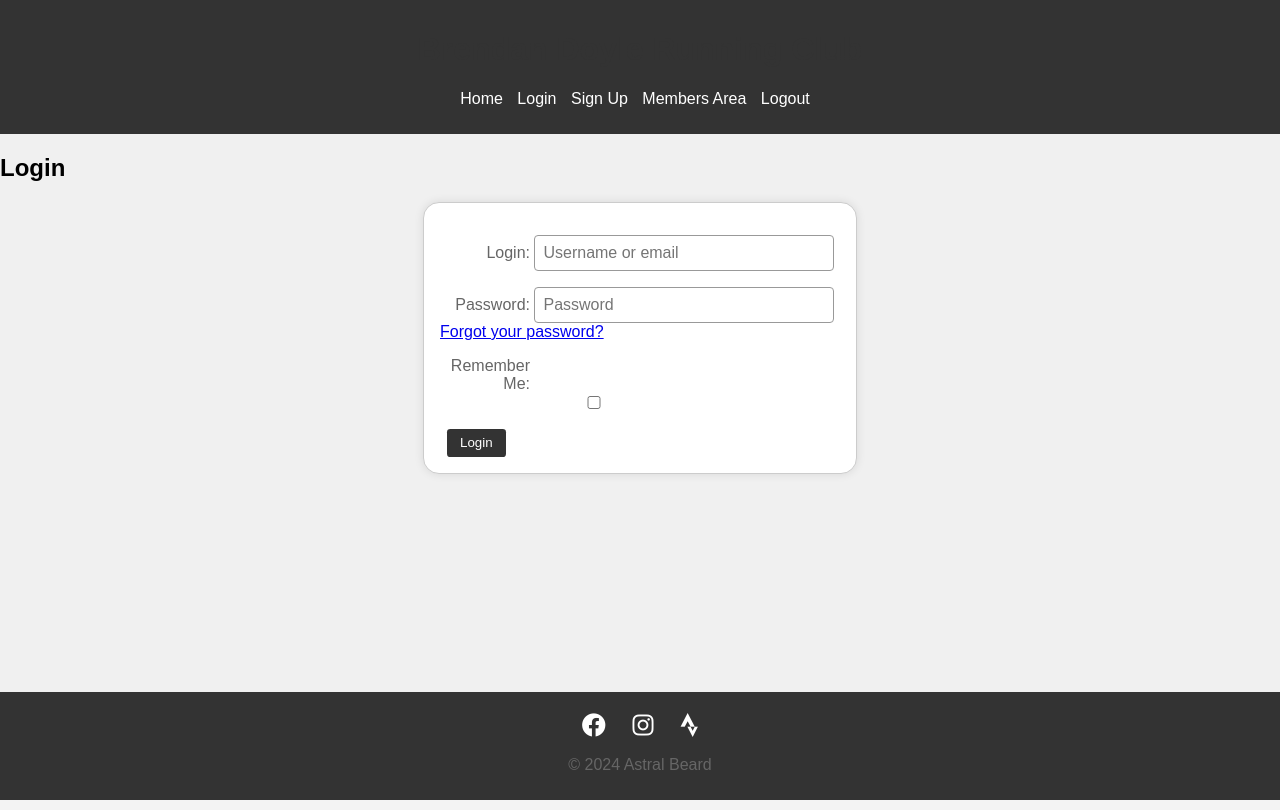
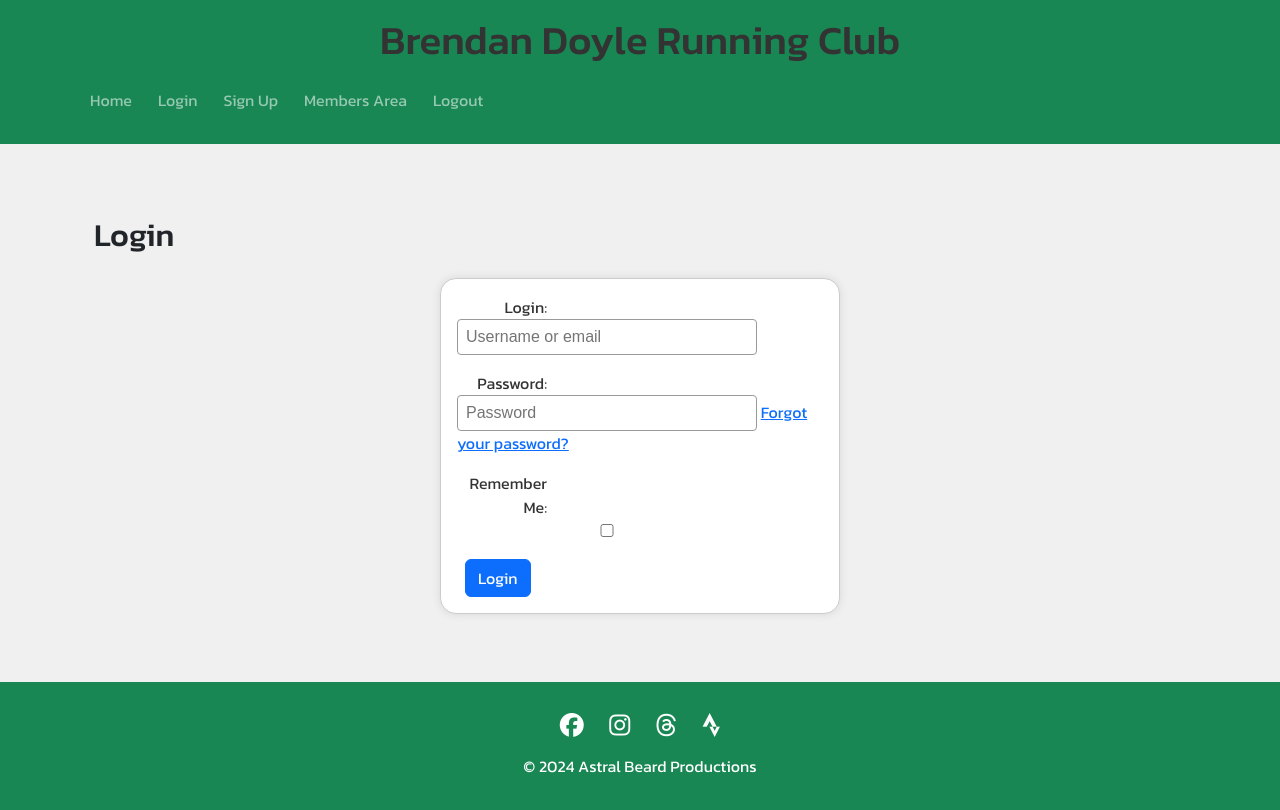
Before and after one commit to BrianMcConway/brendan-doyle-running-club, a Django app: page /account/login/ in a window 1280 px wide. Run offline with Django 5.2, Linux system fonts and the light colour scheme; some libraries are stand-ins or nearby versions.

Commit message:
Import google fonts, fix social icon not displaying, add styling and test for css cache issue.

```diff
--- a/static/css/style.css
+++ b/static/css/style.css
@@ -1,12 +1,17 @@
+@import url('https://fonts.googleapis.com/css2?family=Anton&family=Kanit:ital,wght@0,100;0,200;0,300;0,400;0,500;0,600;1,100;1,200;1,300;1,400;1,500&family=Lato:wght@300&family=Oswald:wght@200;300;400;500;600;700&display=swap');
+
 body {
-    font-family: Arial, sans-serif;
+    font-family: Kanit, sans-serif;
     background-color: #f0f0f0;
     margin: 0;
     padding: 0;
+    display: flex;
+    flex-direction: column;
+    min-height: 100vh;
 }
 
 header {
-    background-color: #333;
+    background-color: #65EB5E;
     color: #fff;
     padding: 10px 0;
     text-align: center;
@@ -32,17 +37,20 @@
 }
 
 p {
-    color: #666;
+    font-family: Kanit, sans-serif;
+    color: #fff;
+}
+
+main {
+    flex: 1;
 }
 
 footer {
-    background-color: #333;
+    background-color: #65EB5E;
     color: #fff;
     text-align: center;
     padding: 10px 0;
-    position: fixed;
     width: 100%;
-    bottom: 0;
 }
 
 .social-icons {
@@ -57,7 +65,7 @@
 }
 
 .social-icons a:hover {
-    color: #ddd;
+    color: #dae4da;
 }
 
 /* Form styles */
@@ -79,8 +87,8 @@
     display: inline-block;
     width: 90px;
     text-align: right;
+    color: #333;
 }
-
 input, textarea {
     font: 1em sans-serif;
     width: 300px;
--- a/templates/account/login.html
+++ b/templates/account/login.html
@@ -3,10 +3,12 @@
 {% block title %}Login{% endblock %}
 
 {% block content %}
-<h2>Login</h2>
-<form method="POST" action="{% url 'account_login' %}">
-    {% csrf_token %}
-    {{ form.as_p }}
-    <button type="submit">Login</button>
-</form>
+<div class="container">
+    <h2 class="my-4">Login</h2>
+    <form method="POST" action="{% url 'account_login' %}" class="needs-validation" novalidate>
+        {% csrf_token %}
+        {{ form.as_p }}
+        <button type="submit" class="btn btn-primary">Login</button>
+    </form>
+</div>
 {% endblock %}
--- a/templates/account/signup.html
+++ b/templates/account/signup.html
@@ -7,6 +7,6 @@
 <form method="POST" action="{% url 'account_signup' %}">
     {% csrf_token %}
     {{ form.as_p }}
-    <button type="submit">Sign Up</button>
+    <button type="submit" class="btn btn-primary">Sign Up</button>
 </form>
 {% endblock %}
--- a/templates/base.html
+++ b/templates/base.html
@@ -5,40 +5,55 @@
     <meta name="viewport" content="width=device-width, initial-scale=1.0">
     <title>{% block title %}Brendan Doyle Running Club{% endblock %}</title>
     {% load static %}
+    <link rel="stylesheet" href="https://cdnjs.cloudflare.com/ajax/libs/bootstrap/5.2.3/css/bootstrap.min.css"
+          integrity="sha512-SbiR/eusphKoMVVXysTKG/7VseWii+Y3FdHrt0EpKgpToZeemhqHeZeLWLhJutz/2ut2Vw1uQEj2MbRF+TVBUA=="
+          crossorigin="anonymous" referrerpolicy="no-referrer">
     <link rel="stylesheet" href="{% static 'css/style.css' %}">
     <link rel="stylesheet" href="https://cdnjs.cloudflare.com/ajax/libs/font-awesome/6.0.0-beta3/css/all.min.css">
     <link rel="icon" type="image/x-icon" href="{% static 'images/favicon.ico' %}">
 </head>
-<body>
-    <header>
-        <h1>Brendan Doyle Running Club</h1>
-        <nav>
-            <ul>
-                <li><a href="{% url 'home' %}">Home</a></li>
-                <li><a href="{% url 'account_login' %}">Login</a></li>
-                <li><a href="{% url 'account_signup' %}">Sign Up</a></li>
-                <li><a href="{% url 'members' %}">Members Area</a></li>
-                <li><a href="{% url 'account_logout' %}">Logout</a></li>
-            </ul>
+<body class="d-flex flex-column min-vh-100">
+    <header class="bg-success text-white py-3">
+        <h1 class="text-center">Brendan Doyle Running Club</h1>
+        <nav class="navbar navbar-expand-lg navbar-dark bg-success">
+            <div class="container">
+                <ul class="navbar-nav mr-auto">
+                    <li class="nav-item"><a class="nav-link" href="{% url 'home' %}">Home</a></li>
+                    <li class="nav-item"><a class="nav-link" href="{% url 'account_login' %}">Login</a></li>
+                    <li class="nav-item"><a class="nav-link" href="{% url 'account_signup' %}">Sign Up</a></li>
+                    <li class="nav-item"><a class="nav-link" href="{% url 'members' %}">Members Area</a></li>
+                    <li class="nav-item"><a class="nav-link" href="{% url 'account_logout' %}">Logout</a></li>
+                </ul>
+            </div>
         </nav>
     </header>
-    <main>
+    <main class="flex-grow-1 container my-5">
         {% block content %}
         {% endblock %}
     </main>
-    <footer>
-        <div class="social-icons" id="icons">
-            <a href="https://www.facebook.com/profile.php?id=100063469122895" target="_blank" rel="noopener" aria-label="Find us on Facebook (link opens in a new tab)">
-                <i class="fab fa-facebook"></i>
+    <footer class="bg-success text-white text-center py-3">
+        <div class="social-icons">
+            <a href="https://www.facebook.com/profile.php?id=100063469122895" target="_blank" rel="noopener"
+               aria-label="Find us on Facebook (link opens in a new tab)">
+                <i class="fa-brands fa-facebook"></i>
             </a>
-            <a href="https://www.instagram.com/royal_canal_run_longford_/?hl=en" target="_blank" rel="noopener" aria-label="Find us on Instagram (link opens in a new tab)">
-                <i class="fab fa-instagram"></i>
+            <a href="https://www.instagram.com/royal_canal_run_longford_/?hl=en" target="_blank" rel="noopener"
+               aria-label="Find us on Instagram (link opens in a new tab)">
+                <i class="fa-brands fa-instagram"></i>
+            </a>
+            <a href="https://www.threads.net/@royal_canal_run_longford_" target="_blank" rel="noopener"
+               aria-label="Find us on Threads (link opens in a new tab)">
+                <i class="fa-brands fa-threads"></i>
             </a>
             <a href="https://www.strava.com/clubs/941049" target="_blank" rel="noopener" aria-label="Find us on Strava (link opens in a new tab)">
-                <i class="fab fa-strava"></i>
+                <i class="fa-brands fa-strava"></i>
             </a>
         </div>
-        <p>&copy; 2024 Astral Beard</p>
+        <p>&copy; 2024 Astral Beard Productions</p>
     </footer>
+    <script src="https://cdnjs.cloudflare.com/ajax/libs/bootstrap/5.2.3/js/bootstrap.min.js"
+            integrity="sha512-1/RvZTcCDEUjY/CypiMz+iqqtaoQfAITmNSJY17Myp4Ms5mdxPS5UV7iOfdZoxcGhzFbOm6sntTKJppjvuhg4g=="
+            crossorigin="anonymous" referrerpolicy="no-referrer"></script>
+    <script src="https://kit.fontawesome.com/df6aabc655.js" crossorigin="anonymous"></script>
 </body>
 </html>
```
Also changed, not shown: 1 other file.
